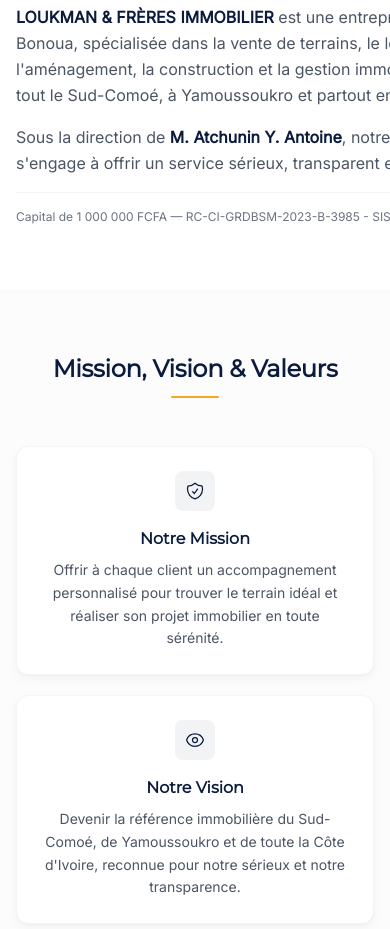
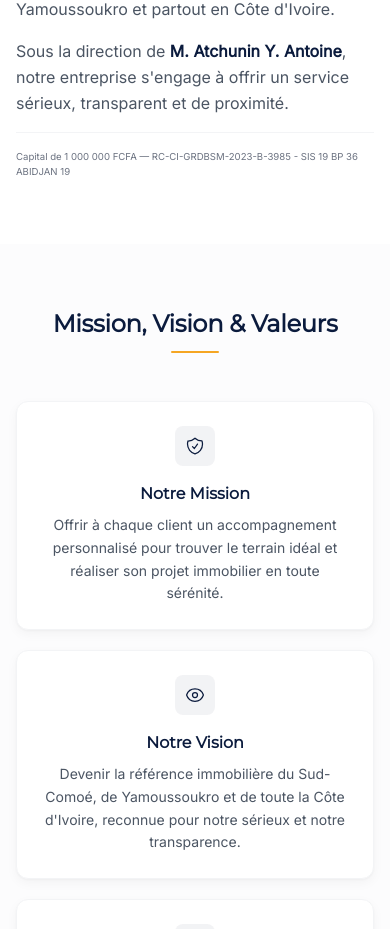
Before and after one commit to yanickzohe-hub/LoukmanetFreresImmobilier, a Nuxt app: page /a-propos in a window 390 px wide. Shown: the part 929-1858 px from the top of the page. Built offline with nearby package versions, Linux system fonts and the light colour scheme.

Commit message:
fix: police registre réduite, wrapping mobile OK

```diff
--- a/pages/a-propos.vue
+++ b/pages/a-propos.vue
@@ -86,7 +86,7 @@ const blocs = [
                 Sous la direction de <strong class="text-navy">M. Atchunin Y. Antoine</strong>, notre entreprise s'engage
                 à offrir un service sérieux, transparent et de proximité.
               </p>
-              <p class="text-xs md:text-sm text-gray-500 pt-4 border-t border-gray-100 whitespace-nowrap overflow-x-auto">
+              <p class="text-[0.6rem] md:text-[0.7rem] text-gray-500 pt-4 border-t border-gray-100">
                 Capital de 1 000 000 FCFA — RC-CI-GRDBSM-2023-B-3985 - SIS 19 BP 36 ABIDJAN 19
               </p>
             </div>
```
